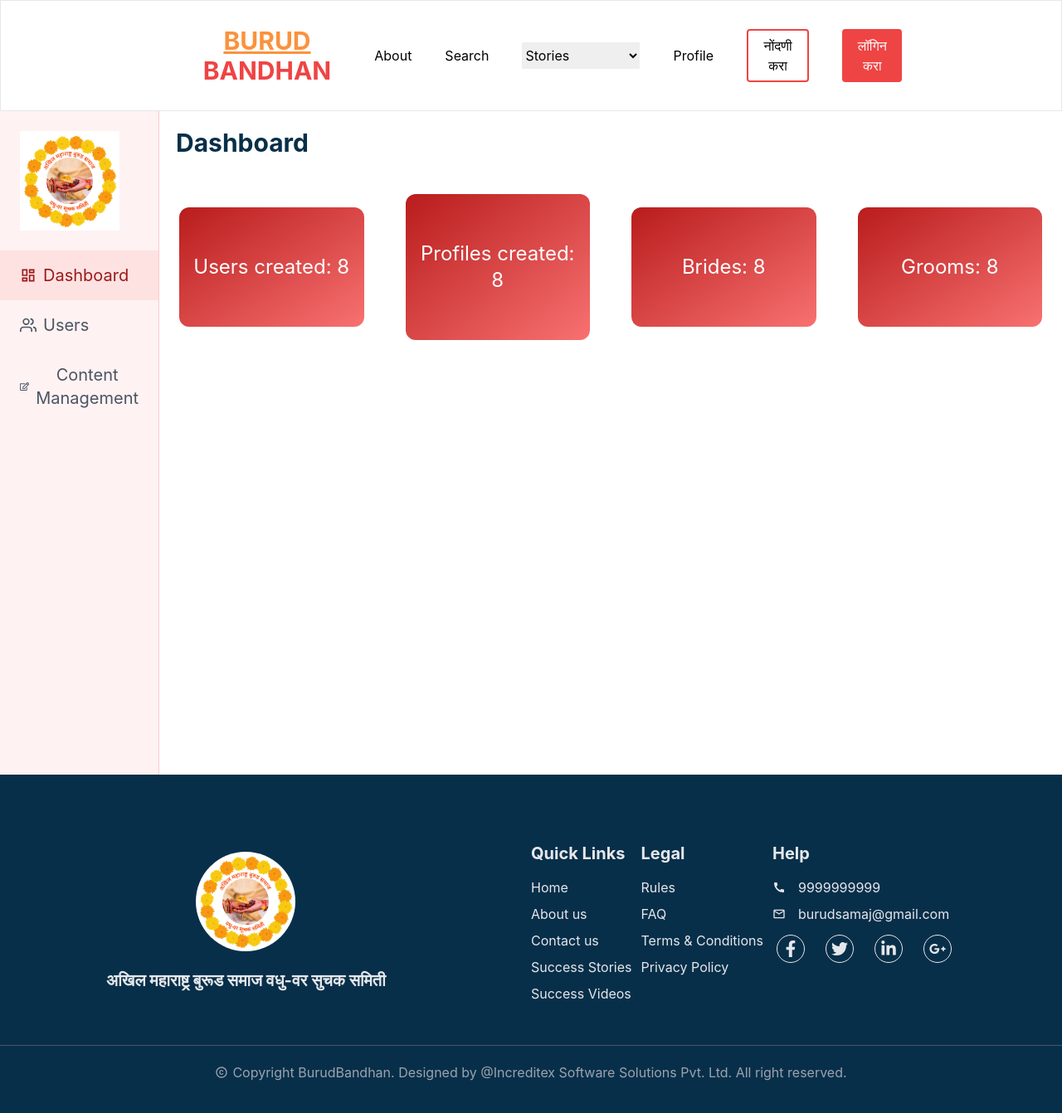
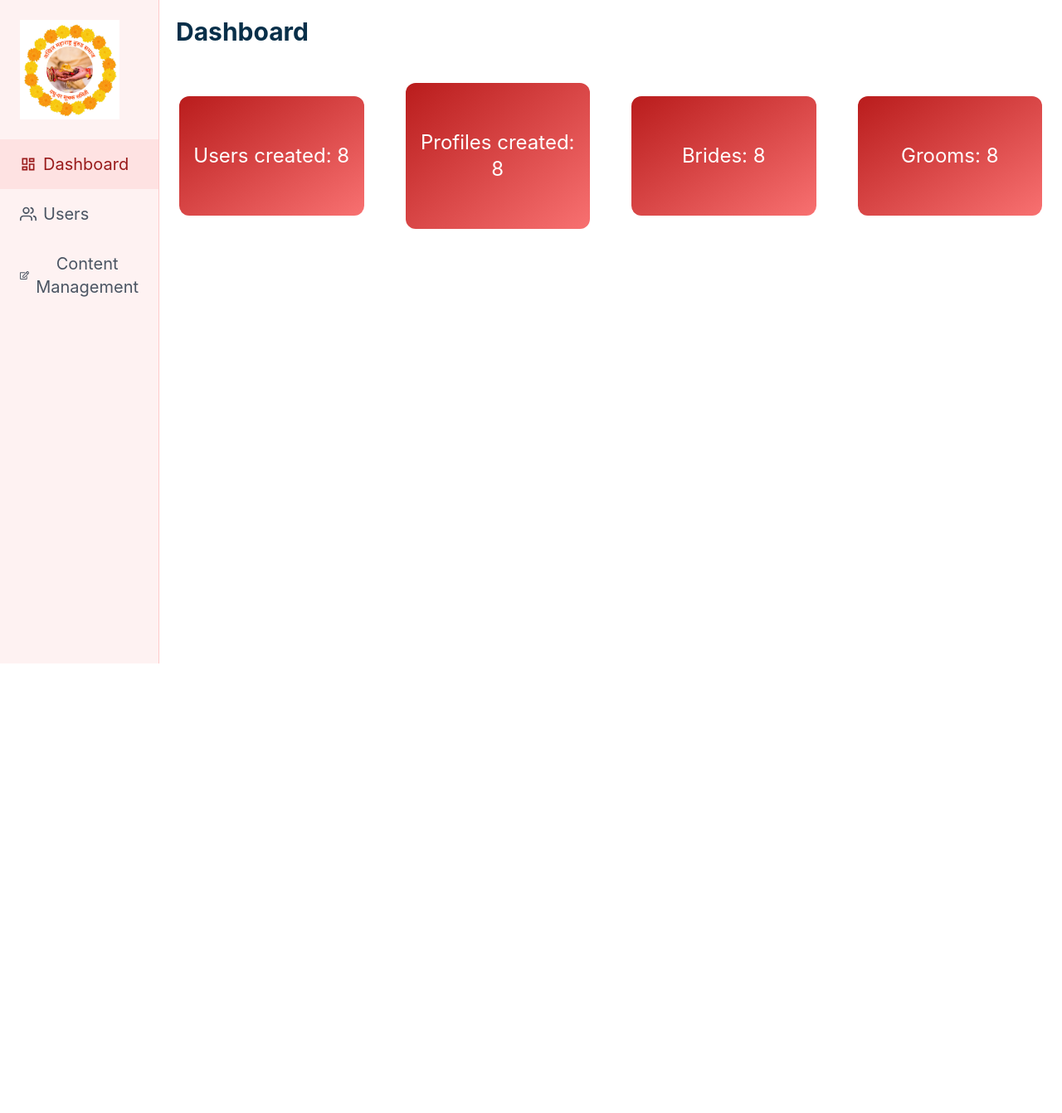
Before and after one commit to Increditex-Software-Solutions-Pvt-Ltd/new_BurudBandhan, a React (Create React App) app in the folder frontend/: page /admin in a window 1280 px wide. Shown: the top 1342 px of the page at 83% size. After the commit the page ends 800 px from the top, so only its background shows below. Built offline with nearby package versions, Linux system fonts and the light colour scheme.

Commit message:
modified visibility of navbar and footer according to route path

```diff
--- a/frontend/src/App.js
+++ b/frontend/src/App.js
@@ -1,15 +1,19 @@
+import { useLocation } from 'react-router-dom';
 import './App.css';
 import Footer from './Components/Footer';
 import Navbar from './Components/Navbar';
 import AllRoutes from './Routes/AllRoutes';
 
 function App() {
+  const location = useLocation();
+  const hideHeaderFooterRoutes = ['/login', '/register', '/admin']; // Define paths where you don't want navbar/footer
+
   return (
     <div className="App">
-      <Navbar />
+      {!hideHeaderFooterRoutes.includes(location.pathname) && <Navbar />}
       <AllRoutes />
 
-      <Footer />
+      {!hideHeaderFooterRoutes.includes(location.pathname) && <Footer />}
     </div>
   );
 }
```
